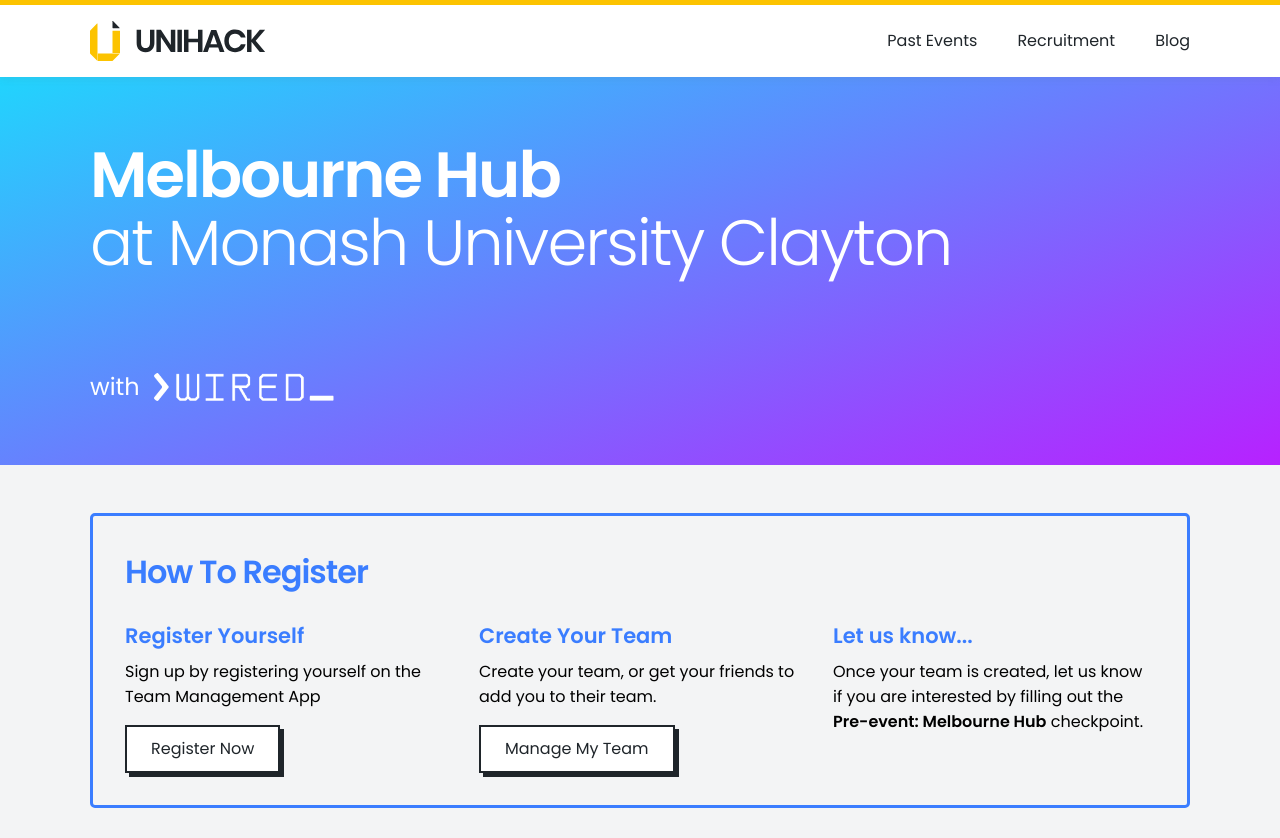
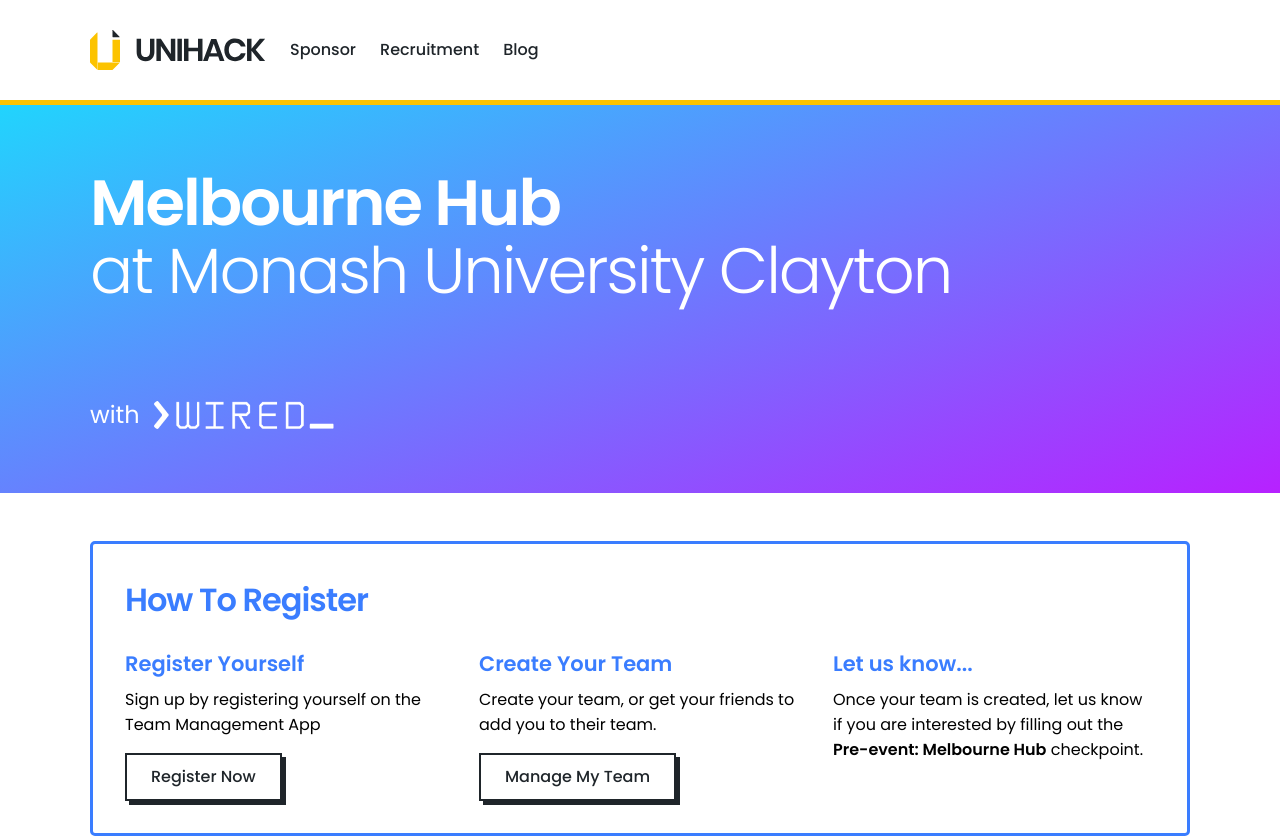
Before and after one commit to unihackhq/unihack.net, a Next.js app: page /2023-melbourne-hub in a window 1280 px wide. Shown: the top 838 px of the page. Built offline with nearby package versions, Linux system fonts and the light colour scheme.

Commit message:
Lock in new Header

```diff
--- a/components/header/header.module.scss
+++ b/components/header/header.module.scss
@@ -1,10 +1,8 @@
 @import '../../styles/styles.scss';
 
 .header {
-  background-color: $white;
-  box-shadow: rgba(99, 99, 99, 0.1) 0px 2px 8px 0px;
-  border-top: 5px solid $primary;
   position: relative;
+  border-bottom: 5px solid $primary;
   z-index: 999;
 
   &-content {
@@ -17,14 +15,15 @@
       justify-content: space-between;
     }
 
-    @include sm {
-      height: 72px;
-      justify-content: space-between;
+    @include md {
+      height: 100px;
+      justify-content: unset;
     }
   }
 
   &-logo {
     display: flex;
+    margin-right: 24px;
 
     &-content {
       svg {
@@ -50,7 +49,7 @@
 
     .nav-link {
       &:not(:first-of-type) {
-        margin-left: $base * 5;
+        margin-left: 16px;
       }
 
       a {
--- a/components/header/header.tsx
+++ b/components/header/header.tsx
@@ -13,8 +13,8 @@ const Header = () => {
   };
 
   const menuItems: MenuItemI[] = [
-    { text: 'Past Events', href: '/events' },
-    // { text: 'Sponsor', href: '/sponsorship' },
+    // { text: 'Past Events', href: '/events' },
+    { text: 'Sponsor', href: '/sponsorship' },
     { text: 'Recruitment', href: 'http://go.unihack.net/team' },
     { text: 'Blog', href: 'https://medium.com/unihack-blog' },
   ];
--- a/components/menu/menu-item/menu-item.module.scss
+++ b/components/menu/menu-item/menu-item.module.scss
@@ -1,13 +1,7 @@
 @import '../../../styles/styles.scss';
 
 .menu-item {
-  &.dark {
-    & a {
-      @include md {
-        @include link-underline($white);
-      }
-    }
-  }
+
 
   @include xsm {
     display: block;
@@ -21,24 +15,19 @@
   @include md {
     margin-bottom: 0;
     &:not(:first-of-type) {
-      margin-left: $base * 5;
+      margin-left: 24px;
     }
   }
 
   & a {
     @include xsm {
-      @include link;
       display: flex;
       align-items: center;
-      padding: $base $base * 2;
-      width: 150px;
-      height: 40px;
-      background-color: white;
-      border: 2px solid $secondary;
-      box-shadow: 4px 4px 0px $secondary;
+      color: white;
+      text-decoration: none;
 
       p {
-        font-weight: 600;
+        font-weight: 500;
       }
     }
 
@@ -53,22 +42,12 @@
       box-shadow: none;
       text-transform: none;
 
-      p {
-        font-weight: normal;
-      }
-
       @include link-underline;
     }
 
     &:hover {
       @include xsm {
-        box-shadow: 3px 3px 0px 0px $secondary;
-        transform: translate(1px, 1px);
-      }
-
-      @include md {
-        box-shadow: none;
-        transform: none;
+        text-decoration: underline;
       }
     }
 
--- a/components/menu/menu.module.scss
+++ b/components/menu/menu.module.scss
@@ -6,13 +6,20 @@
   @include xsm {
     .nav {
       display: none;
+      width: 100vw;
+      height: 100vh;
+      position: fixed;
+      left: 0;
+      right: 0;
+      top: 0;
+      bottom: 0;
+      margin: 0;
+      background: rgba(0,0,0, 0.95);
       flex-direction: column;
-      align-items: flex-end;
+      align-items: center;
+      list-style: none;
 
-      list-style: none;
-      margin: 0;
-      margin-top: $base;
-      padding: 0;
+      padding-top: 72px;
 
       &.nav-show {
         display: flex;
@@ -31,34 +38,36 @@
       display: flex;
       align-items: center;
       justify-content: center;
+      z-index: 999;
 
       width: 32px;
-      height: 30px;
+      height: 32px;
       padding: 0;
       border: 2px solid $secondary;
-      background-color: white;
+      background-color: transparent;
       cursor: pointer;
-
-      box-shadow: 4px 4px 0px $secondary;
-
-      &:hover {
-        box-shadow: 3px 3px 0px 0px $secondary;
-        transform: translate(1px, 1px);
-      }
-
-      &:active {
-        box-shadow: none;
-        transform: translate(4px, 4px);
-      }
 
       &:focus {
         outline: none;
       }
 
       svg {
-        width: 20px;
+        width: 16px;
         height: 16px;
+        fill: $secondary;
       }
+
+      &.nav-show {
+        color: white;
+        border: 2px solid white;
+        position: fixed;
+
+        svg {
+          fill: white;
+        }
+      }
+
+
     }
   }
 
@@ -70,10 +79,12 @@
       display: flex;
       flex-direction: row;
       align-items: flex-end;
+      padding: 0;
+      position: relative;
+      width: auto;
+      height: auto;
+      background: transparent;
 
-      list-style: none;
-      margin: 0;
-      padding: 0;
     }
 
     .menu-container {
--- a/components/menu/menu.tsx
+++ b/components/menu/menu.tsx
@@ -6,6 +6,24 @@ type Props = {
   items: MenuItemI[];
   isOpen: boolean;
   onClick: () => void;
+};
+
+const BarsSvg = () => {
+  /** Font Awesome Free 6.4.2 by @fontawesome - https://fontawesome.com License - https://fontawesome.com/license (Commercial License) Copyright 2023 Fonticons, Inc.  */
+  return (
+    <svg xmlns="http://www.w3.org/2000/svg" height="1em" viewBox="0 0 448 512">
+      <path d="M0 96C0 78.3 14.3 64 32 64H416c17.7 0 32 14.3 32 32s-14.3 32-32 32H32C14.3 128 0 113.7 0 96zM0 256c0-17.7 14.3-32 32-32H416c17.7 0 32 14.3 32 32s-14.3 32-32 32H32c-17.7 0-32-14.3-32-32zM448 416c0 17.7-14.3 32-32 32H32c-17.7 0-32-14.3-32-32s14.3-32 32-32H416c17.7 0 32 14.3 32 32z" />
+    </svg>
+  );
+};
+
+const CloseSvg = () => {
+  /** Font Awesome Free 6.4.2 by @fontawesome - https://fontawesome.com License - https://fontawesome.com/license (Commercial License) Copyright 2023 Fonticons, Inc.  */
+  return (
+    <svg xmlns="http://www.w3.org/2000/svg" height="1em" viewBox="0 0 384 512">
+      <path d="M342.6 150.6c12.5-12.5 12.5-32.8 0-45.3s-32.8-12.5-45.3 0L192 210.7 86.6 105.4c-12.5-12.5-32.8-12.5-45.3 0s-12.5 32.8 0 45.3L146.7 256 41.4 361.4c-12.5 12.5-12.5 32.8 0 45.3s32.8 12.5 45.3 0L192 301.3 297.4 406.6c12.5 12.5 32.8 12.5 45.3 0s12.5-32.8 0-45.3L237.3 256 342.6 150.6z" />
+    </svg>
+  );
 };
 
 const Menu = (props: Props) => {
@@ -20,36 +38,11 @@ const Menu = (props: Props) => {
   return (
     <nav className={styles.menu}>
       <div className={styles['menu-container']}>
-        <button className={styles['menu-btn']} onClick={props.onClick}>
-          <svg
-            width="20"
-            height="16"
-            viewBox="0 0 20 16"
-            fill="none"
-            xmlns="http://www.w3.org/2000/svg"
-          >
-            <path
-              d="M2 2H18"
-              stroke="#1F252A"
-              strokeWidth="3"
-              strokeLinecap="square"
-              strokeLinejoin="round"
-            />
-            <path
-              d="M2 8H18"
-              stroke="#1F252A"
-              strokeWidth="3"
-              strokeLinecap="square"
-              strokeLinejoin="round"
-            />
-            <path
-              d="M2 14H18"
-              stroke="#1F252A"
-              strokeWidth="3"
-              strokeLinecap="square"
-              strokeLinejoin="round"
-            />
-          </svg>
+        <button
+          className={`${styles['menu-btn']} ${navClass}`}
+          onClick={props.onClick}
+        >
+          {props.isOpen ? <CloseSvg /> : <BarsSvg />}
         </button>
       </div>
       <ul className={`${styles.nav} ${navClass}`}>{menuItems}</ul>
--- a/layouts/page/page.tsx
+++ b/layouts/page/page.tsx
@@ -21,15 +21,6 @@ type Props = {
 const Page = (props: Props) => {
   return (
     <div className={styles.main}>
-      <style jsx global>
-        {`
-          body {
-            background-color: ${props.featureBackground
-              ? COLORS.YELLOW
-              : COLORS.LIGHT_GREY};
-          }
-        `}
-      </style>
       <Head>
         <meta name="viewport" content="width=device-width, initial-scale=1" />
         <meta property="og:type" content="website" />
@@ -89,7 +80,7 @@ const Page = (props: Props) => {
           crossOrigin=""
         />
         <link
-          href="https://fonts.googleapis.com/css2?family=Poppins:wght@300;400;600;700&display=swap"
+          href="https://fonts.googleapis.com/css2?family=Poppins:wght@300;400;500;600;700&display=swap"
           rel="stylesheet"
         />
       </Head>
--- a/pages/sponsorship/index.tsx
+++ b/pages/sponsorship/index.tsx
@@ -13,8 +13,8 @@ import styles from './sponsorship.module.scss';
 export default () => (
   <>
     <Head>
-      <title>Sponsor UNIHACK 2023</title>
-      <meta property="og:title" content="Sponsor UNIHACK 2023" key="title" />
+      <title>Sponsor UNIHACK 2024</title>
+      <meta property="og:title" content="Sponsor UNIHACK 2024" key="title" />
     </Head>
     <Page>
       <Stack size="xxlarge">
```
